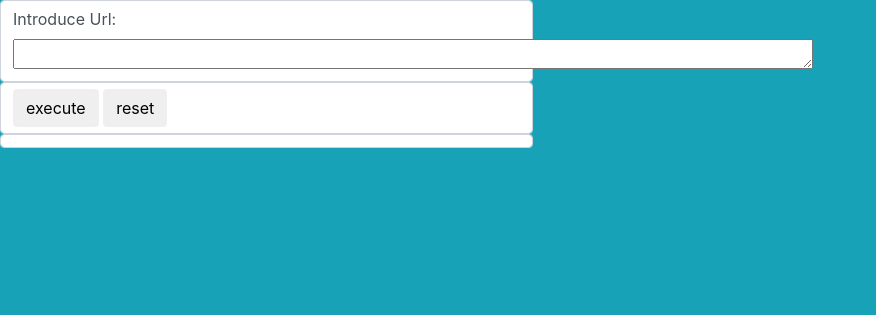
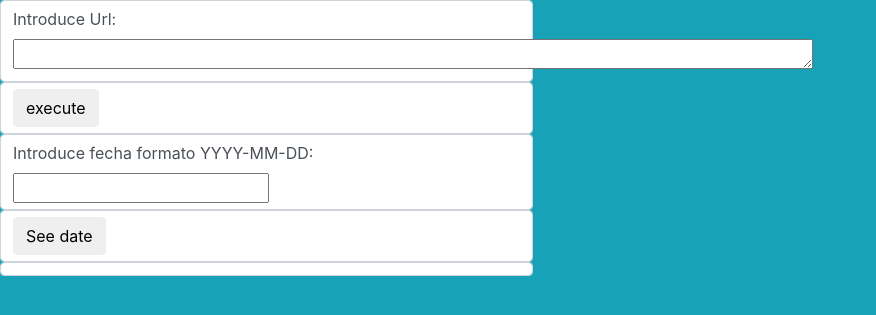
Before and after one commit to ArturoLara/VDP_PracticaFinal, a Django app: page / in a window 1280 px wide. Shown: the top 315 px of the page, without its empty margins (0-876 px from the left). Run offline with Django 3.2, Linux system fonts and the light colour scheme; some libraries are stand-ins or nearby versions.

Commit message:
Pagina web final

```diff
--- a/aplication/forms.py
+++ b/aplication/forms.py
@@ -2,7 +2,7 @@ from django import forms
 
 
 class NameForm(forms.Form):
-    text = forms.CharField(label='Introduce Url', max_length=100, required=False,
+    text = forms.CharField(label='Introduce Url', max_length=100, required=True,
                            widget=forms.Textarea(attrs={'rows': 1, 'cols': 76}))
 
     def getText(self):
@@ -10,3 +10,13 @@ class NameForm(forms.Form):
         if 'execute' in self.data:
             text = self.cleaned_data['text']
         return text
+
+
+class DateForm(forms.Form):
+    date = forms.DateField(label='Introduce fecha formato YYYY-MM-DD', required=True)
+
+    def getDate(self):
+        date = ""
+        if 'executeDate' in self.data:
+            date = self.cleaned_data['date']
+        return date
--- a/aplication/views.py
+++ b/aplication/views.py
@@ -1,21 +1,22 @@
 from django.shortcuts import render
 from web_updater import web_updater
-
-from .forms import NameForm
+from BBDD import gestorBBDD
+from .forms import NameForm, DateForm
 
 
 def get_name(request):
     # if this is a POST request we need to process the form data
     text = ""
     if request.method == 'POST':
-        # create a form instance and populate it with data from the request:
         form = NameForm(request.POST)
-        # check whether it's valid:
         if form.is_valid():
             text = web_updater(form.getText())
-
-    # if a GET (or any other method) we'll create a blank form
+        else:
+            form = DateForm(request.POST)
+            if form.is_valid():
+                text = gestorBBDD().showData(form.getDate())
 
     form = NameForm()
+    date = DateForm()
 
-    return render(request, 'formHTML.html', {'form': form, 'answer': text})
+    return render(request, 'formHTML.html', {'form': form, 'answer': text, 'dateForm': date})
--- a/templates/formHTML.html
+++ b/templates/formHTML.html
@@ -18,19 +18,29 @@
     </div>
     <div class="form-control col-sm-5 ">
         <button id="execute" name="execute" type="submit" value="execute" class="btn btn-default inline">execute</button>
-        <button id="reset" name="reset" type="submit" value="reset" class="btn btn-default inline">reset</button>
     </div>
-    <div id="answer" class="form-control col-sm-5">
-        {% for list in answer %}
-        {% for word in list %}
-            {{ word }}
-        {% endfor %}
-        <br>
-    {% endfor %}
+</form>
+
+<form method="POST" class="form-horizontal">
+    {% csrf_token %}
+    <div class="form-control col-sm-5">
+    {{ dateForm }}
     </div>
+    <div class="form-control col-sm-5 ">
+        <button id="executeDate" name="executeDate" type="submit" value="executeDate" class="btn btn-default inline">See date</button>
+    </div>
+</form>
 
 
-</form>
+
+<div id="answer" class="form-control col-sm-5">
+    {% for list in answer %}
+    {% for word in list %}
+        {{ word }}
+    {% endfor %}
+    <br>
+{% endfor %}
+</div>
 
 </body>
 </html>
```
